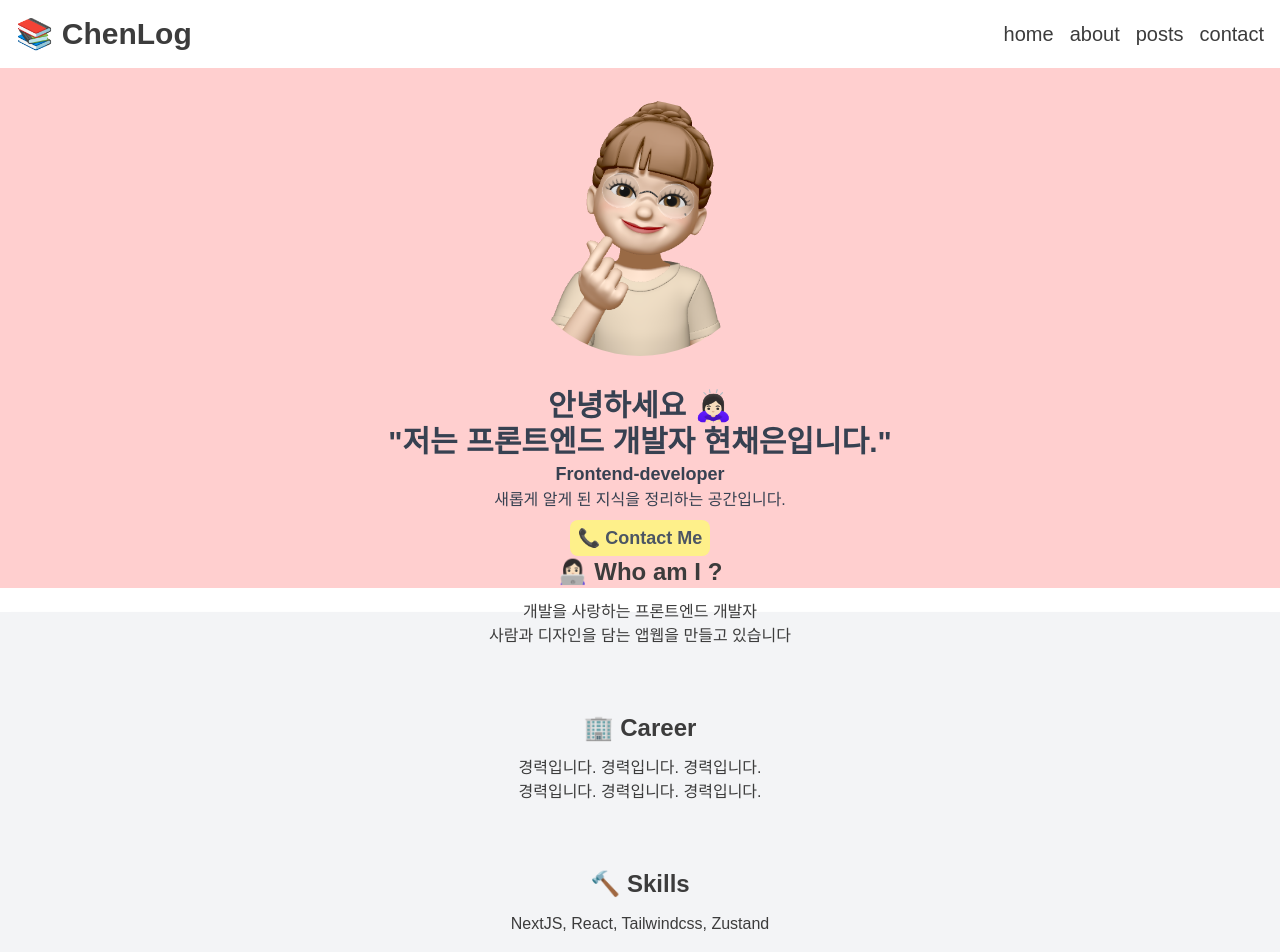
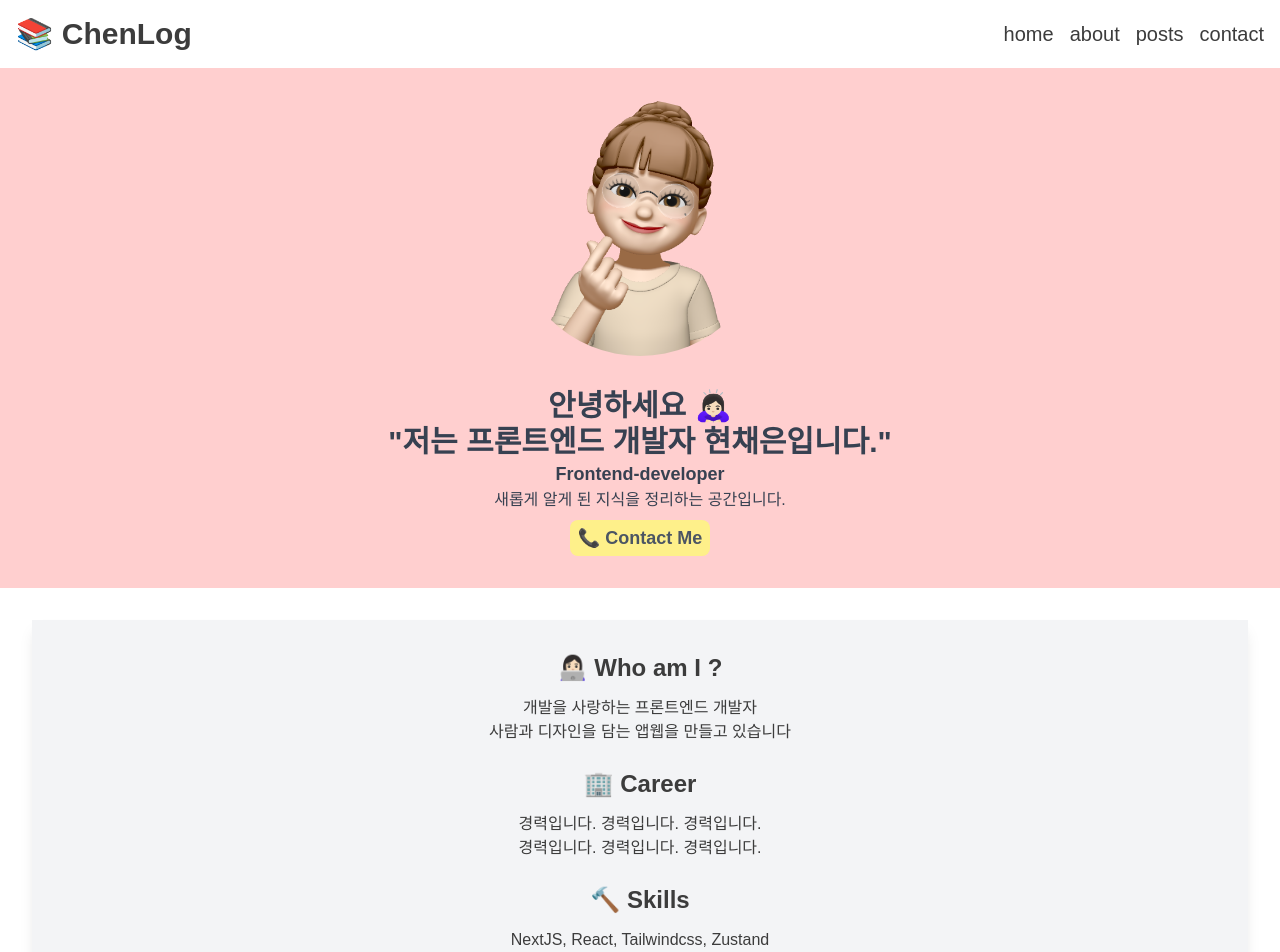
Before and after one commit to chen4023/NextJS-Blog-15, a Next.js app: page /about in a window 1280 px wide. Shown: the top 952 px of the page. Built offline with nearby package versions, Linux system fonts and the light colour scheme; a web font is replaced by a local one.

Commit message:
♻️[refactor] Link 코드 형식 변경

```diff
--- a/src/app/about/page.tsx
+++ b/src/app/about/page.tsx
@@ -1,20 +1,20 @@
 import Profile from '@/components/Profile';
 import React from 'react';
-const TITLE_CLASS = "text-2xl font-bold pb-3";
+const TITLE_CLASS = "text-2xl font-extrabold pb-3";
 export default function AboutPage() {
   return (
-    <div className='h-full'>
+    <>
       <Profile />
-      <section className='flex flex-col justify-center gap-16 shadow-lg mt-6 text-center h-[50vh] bg-gray-100'>
+      <section className='flex flex-col gap-6 shadow-lg m-8 p-8 text-center bg-gray-100'>
         <div>
           <h2 className={TITLE_CLASS}>👩🏻‍💻 Who am I ?</h2>
-          <p>개발을 사랑하는 프론트엔드 개발자</p>
-          <p>사람과 디자인을 담는 앱웹을 만들고 있습니다</p>
+          <p>개발을 사랑하는 프론트엔드 개발자<br />
+            사람과 디자인을 담는 앱웹을 만들고 있습니다</p>
         </div>
         <div>
           <h2 className={TITLE_CLASS}>🏢 Career</h2>
-          <p>경력입니다. 경력입니다. 경력입니다.</p>
-          <p>경력입니다. 경력입니다. 경력입니다.</p>
+          <p>경력입니다. 경력입니다. 경력입니다.<br />
+            경력입니다. 경력입니다. 경력입니다.</p>
         </div>
         <div>
           <h2 className={TITLE_CLASS}>🔨 Skills</h2>
@@ -25,6 +25,6 @@ export default function AboutPage() {
           <a href='https://github.com/chen4023'>github.com/chen4023</a>
         </div>
       </section>
-    </div>
+    </>
   );
 }
--- a/src/app/contact/page.tsx
+++ b/src/app/contact/page.tsx
@@ -1,20 +1,22 @@
 import { SiVelog } from "react-icons/si";
 import { FaGithub } from "react-icons/fa6";
 import ContactForm from "@/components/ContactForm";
-import Link from "next/link";
+
+const LINKS = [
+  { icon: <SiVelog />, url: 'https://velog.io/@chen4023/posts' },
+  { icon: <FaGithub />, url: 'https://github.com/chen4023' }
+]
 
 export default function ContactPage() {
-
   return (
-    <div className="w-full flex flex-col justify-center items-center gap-3 p-5">
+    <section className="w-full flex flex-col items-center gap-3 p-5">
       <h2 className="text-4xl font-extrabold">ContactPage</h2>
       <p>ads4023@naver.com</p>
       <div className="flex text-3xl gap-3">
-        <Link href='https://velog.io/@chen4023/posts'><SiVelog /></Link>
-        <Link href='https://github.com/chen4023'><FaGithub /></Link>
+        {LINKS.map((link, index) => <a key={index} href={link.url}>{link.icon}</a>)}
       </div>
       <p className="text-2xl font-extrabold">OR Send me an email 💌</p>
       <ContactForm />
-    </div>
+    </section>
   );
 }
```
